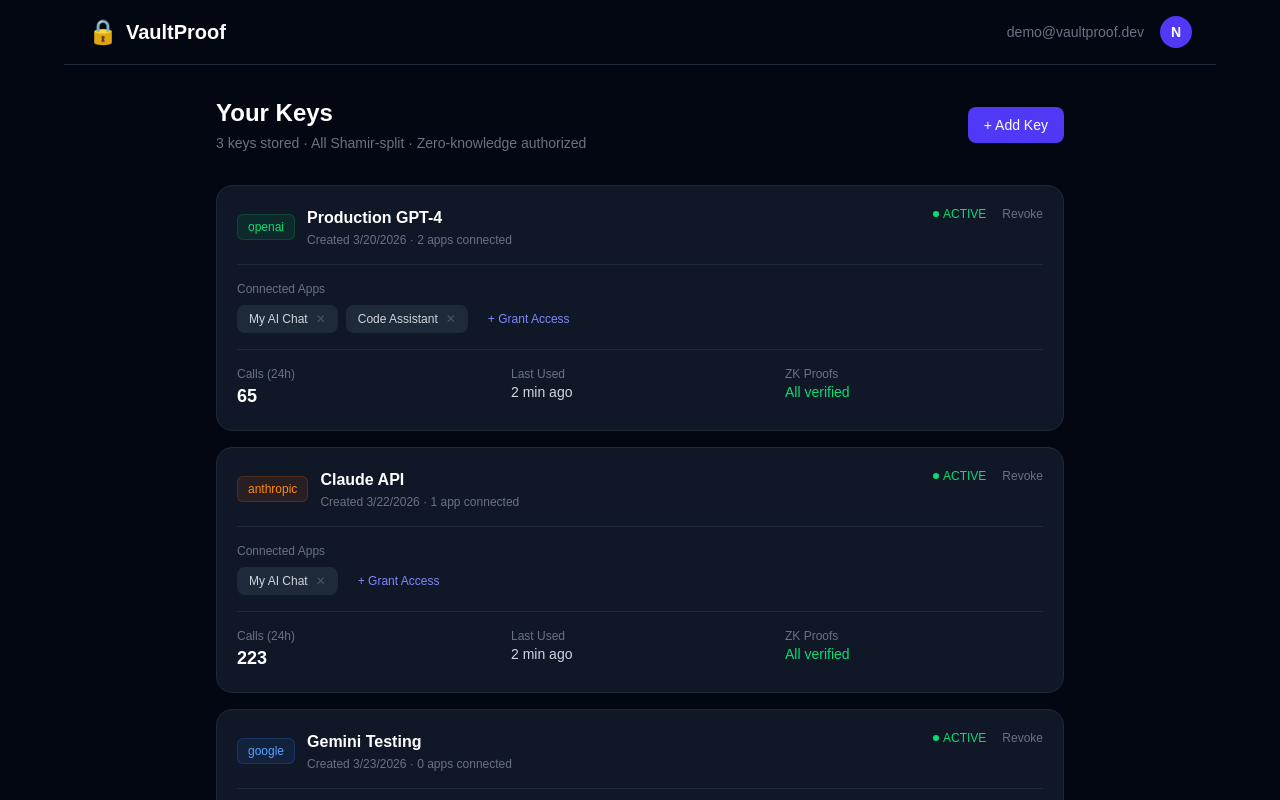
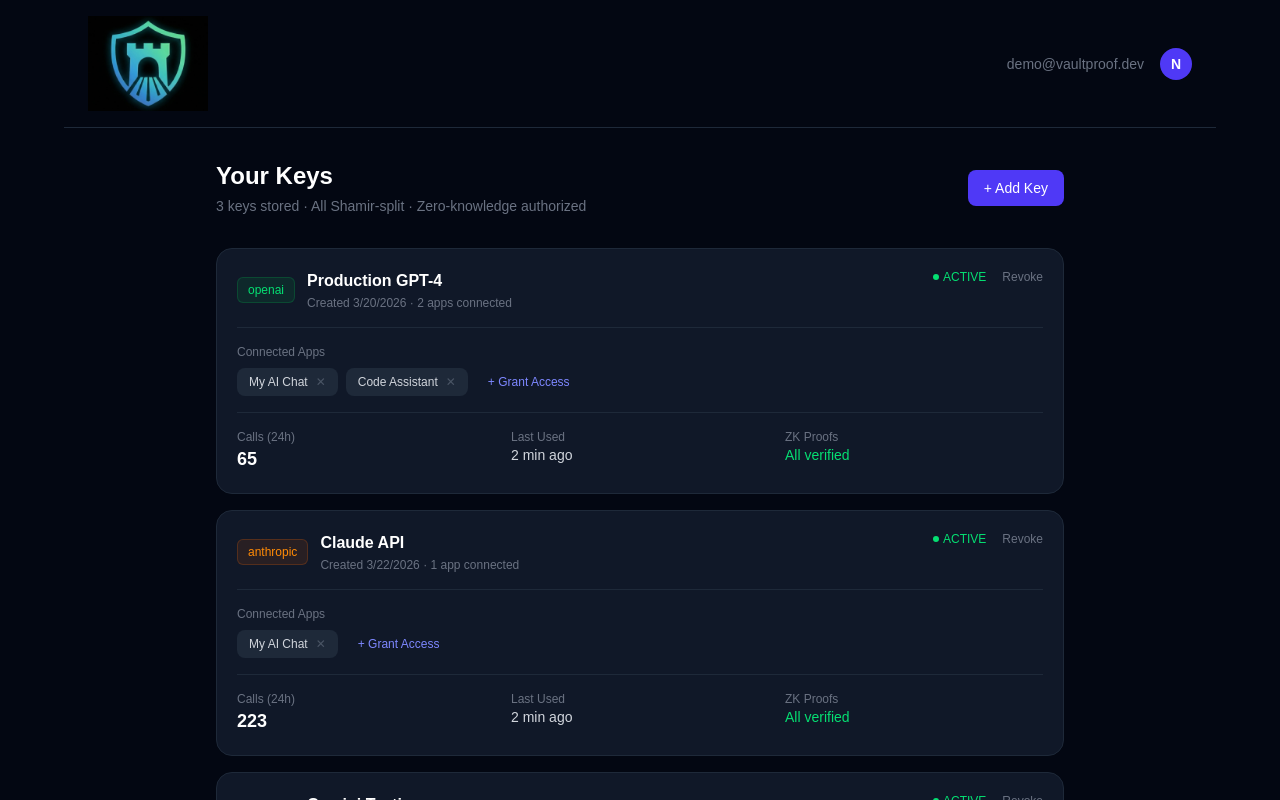
Before and after one commit to VaultProof/vaultproof, a Next.js app in the folder apps/dashboard/: page /vaultproof/dashboard/keys in a window 1280 px wide. Shown: the top 800 px of the page. Built offline with nearby package versions, Linux system fonts and the light colour scheme.

Commit message:
feat(dashboard): replace lock emoji with logovp.png in nav, keys page, and browser tab

```diff
--- a/apps/dashboard/src/app/keys/page.tsx
+++ b/apps/dashboard/src/app/keys/page.tsx
@@ -1,6 +1,7 @@
 "use client";
 
 import { useState } from "react";
+import Image from "next/image";
 import Link from "next/link";
 
 interface KeySlot {
@@ -60,9 +61,8 @@ export default function KeysDashboard() {
     <div className="min-h-screen bg-gray-950 text-white">
       {/* Nav */}
       <nav className="flex items-center justify-between px-6 py-4 max-w-6xl mx-auto border-b border-gray-800">
-        <Link href="/" className="flex items-center gap-2">
-          <span className="text-2xl">&#128274;</span>
-          <span className="text-xl font-bold">VaultProof</span>
+        <Link href="/">
+          <Image src="/logovp.png" alt="VaultProof" width={120} height={32} />
         </Link>
         <div className="flex items-center gap-4">
           <span className="text-sm text-gray-500">demo@vaultproof.dev</span>
--- a/apps/dashboard/src/app/layout.tsx
+++ b/apps/dashboard/src/app/layout.tsx
@@ -15,6 +15,7 @@ const geistMono = Geist_Mono({
 export const metadata: Metadata = {
   title: "VaultProof",
   description: "Zero-knowledge API key vault. Your keys are split the moment you enter them.",
+  icons: { icon: "/logovp.png" },
 };
 
 export default function RootLayout({
--- a/apps/dashboard/src/app/page.tsx
+++ b/apps/dashboard/src/app/page.tsx
@@ -1,3 +1,4 @@
+import Image from "next/image";
 import Link from "next/link";
 import { MatrixBackground } from "./components/MatrixBackground";
 
@@ -8,9 +9,7 @@ export default function LandingPage() {
       {/* Nav */}
       <nav className="flex items-center justify-between px-6 py-4 max-w-6xl mx-auto">
         <div className="flex items-center gap-2">
-          <span className="text-2xl">&#128274;</span>
-          <span className="text-xl font-bold">VaultProof</span>
-          <span className="text-xs text-gray-500 ml-1">by RIAL Labs</span>
+          <Image src="/logovp.png" alt="VaultProof" width={120} height={32} />
         </div>
         <div className="flex items-center gap-6">
           <Link href="/keys" className="text-sm text-gray-400 hover:text-white transition">
```
Also changed, not shown: apps/dashboard/public/logovp.png (added).
